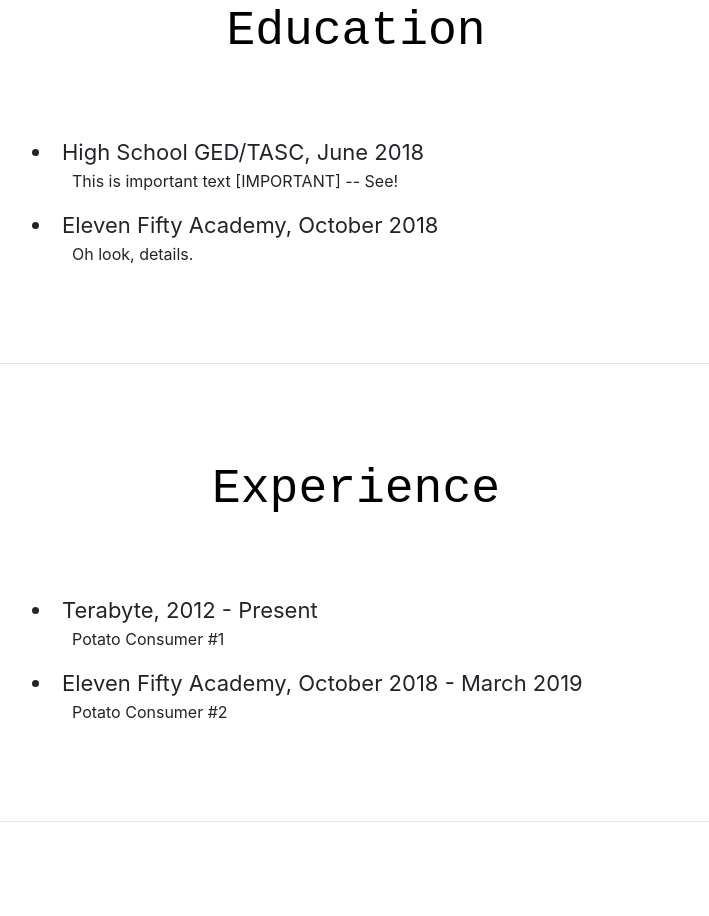
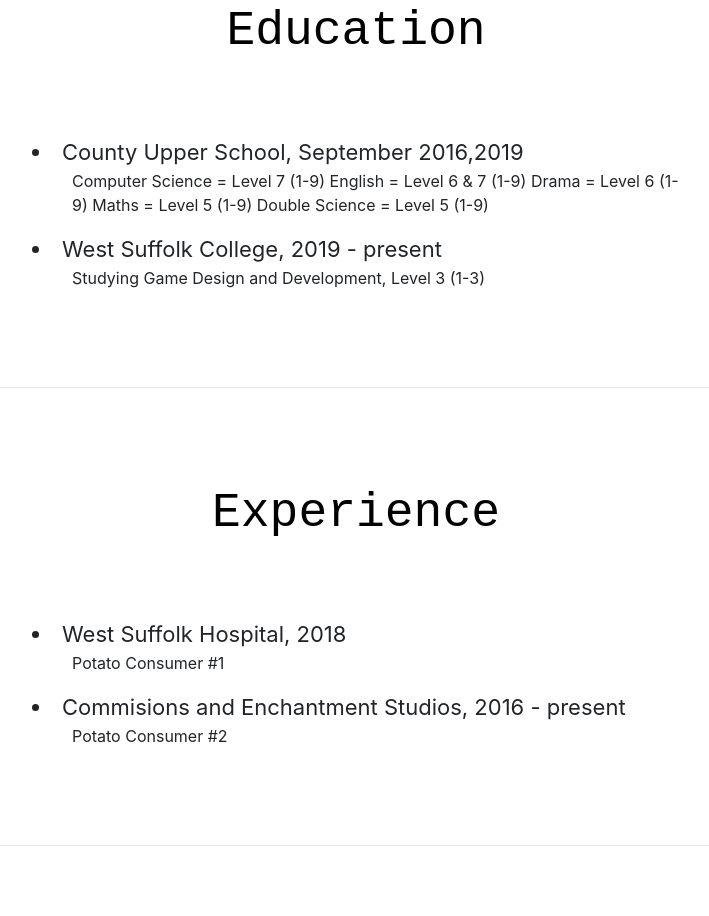
Before and after one commit to testTeotcd/portfolio, a website with bundled scripts: page index.html in a window 1280 px wide. Shown: the part 3236-4152 px from the top of the page, without its empty margins (384-1093 px from the left). Built offline with nearby package versions, Linux system fonts and the light colour scheme; a web font is replaced by a local one.

Commit message:
Information update

```diff
--- a/index.html
+++ b/index.html
@@ -216,13 +216,17 @@
           <div class="sectiondiv">
               <h1 class="sectiontitle" style="margin-bottom: 75px;">Education</h1>
 
-              <li style="font-size: 22px">High School GED/TASC, June 2018</li>
+              <li style="font-size: 22px">County Upper School, September 2016,2019</li>
               <ul>
-                  This is important text [IMPORTANT] -- See!
+                  Computer Science = Level 7 (1-9)
+                  English = Level 6 & 7 (1-9)
+                  Drama = Level 6 (1-9)
+                  Maths = Level 5 (1-9)
+                  Double Science = Level 5 (1-9)
               </ul>
-              <li style="font-size: 22px">Eleven Fifty Academy, October 2018</li>
+              <li style="font-size: 22px">West Suffolk College, 2019 - present</li>
               <ul>
-                Oh look, details.
+                Studying Game Design and Development, Level 3 (1-3)
               </ul>
 
           </div>
@@ -235,11 +239,11 @@
         <div class="sectiondiv">
             <h1 class="sectiontitle" style="margin-bottom: 75px;">Experience</h1>
 
-            <li style="font-size: 22px">Terabyte, 2012 - Present</li>
+            <li style="font-size: 22px">West Suffolk Hospital, 2018</li>
             <ul>
                 Potato Consumer #1
             </ul>
-            <li style="font-size: 22px">Eleven Fifty Academy, October 2018 - March 2019</li>
+            <li style="font-size: 22px">Commisions and Enchantment Studios, 2016 - present</li>
             <ul>
                 Potato Consumer #2
             </ul>
```
